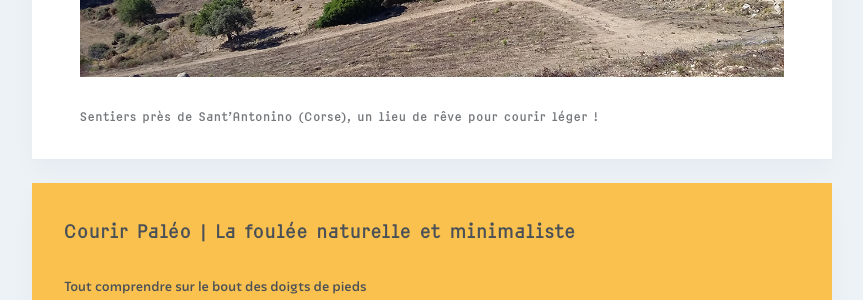
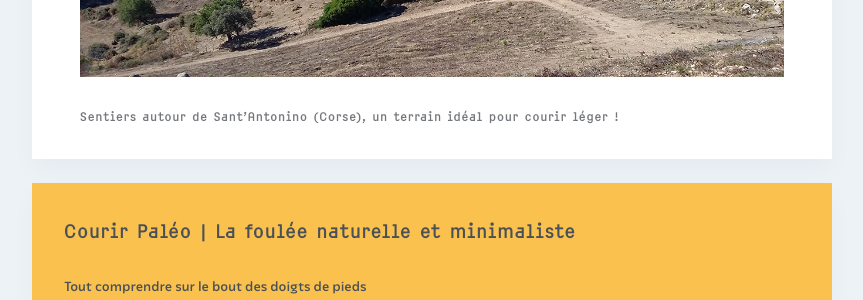
Before and after one commit to courirpaleo/courirpaleo.github.io, a Jekyll site: the page built from _pages/ressources.md, in a window 1280 px wide and 900 px high, scrolled down 11092 px. Shown: the part 154-454 px from the top of the window, without its empty margins (208-1071 px from the left). Built offline with Jekyll 4.4.1, drawn with Linux system fonts in a browser that asks for light colours; some web fonts are replaced.

Commit message:
Update ressources.md

```diff
--- a/_pages/ressources.md
+++ b/_pages/ressources.md
@@ -123,4 +123,4 @@ Nous encourageons également tout le monde à développer ses sensations, sa per
 Tout ceci nous conduit bien plus loin que la foulée naturelle d'un point de vue technique ou les chaussures minimalistes et chacun fait ce qu'il veut, mais en tout cas l'esprit de l'association Courir&nbsp;Paléo est de nous faire tous progresser dans ces domaines et donc plus tard d'organiser des rencontres et des courses «&nbsp;minimalistes&nbsp;» à bien des égards.
 
 ![Courir Paleo](/assets/images/CourirPaleo_course_Corse_Balagne_sentiers_crete_1200px.jpg)
-##### Sentiers près de Sant'Antonino (Corse), un lieu de rêve pour courir léger&nbsp;!
+##### Sentiers autour de Sant'Antonino (Corse), un terrain idéal pour courir léger&nbsp;!
```
